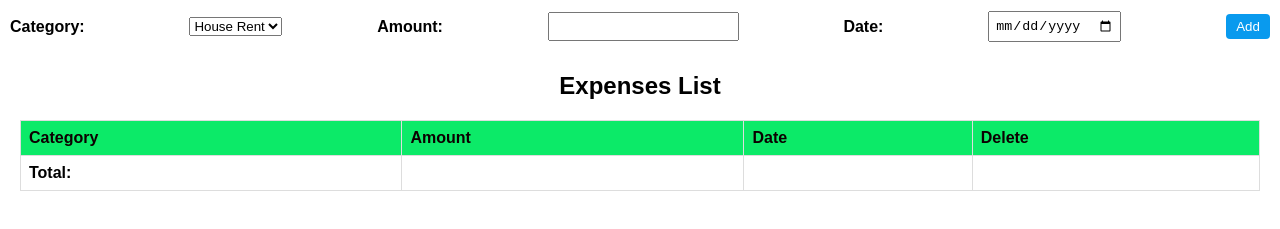
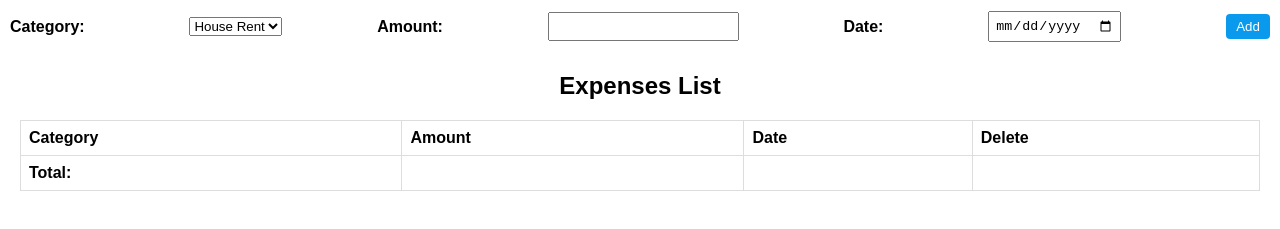
Before and after one commit to Jayanth1802/money-tracker, a plain HTML site: page index.html in a window 1280 px wide. Shown: the part 79-308 px from the top of the page. Drawn offline with Linux system fonts and the light colour scheme.

Commit message:
Update style.css

```diff
--- a/style.css
+++ b/style.css
@@ -43,8 +43,8 @@ th,td{
 
 }
 th{
-    background-color: rgb(12, 234, 104);
-    color: rgb(12, 1, 1);
+    background-color: bff(007);
+    color: bff(12, 1, 1);
 }
 tfoot td{
     font-weight: bold;
```
